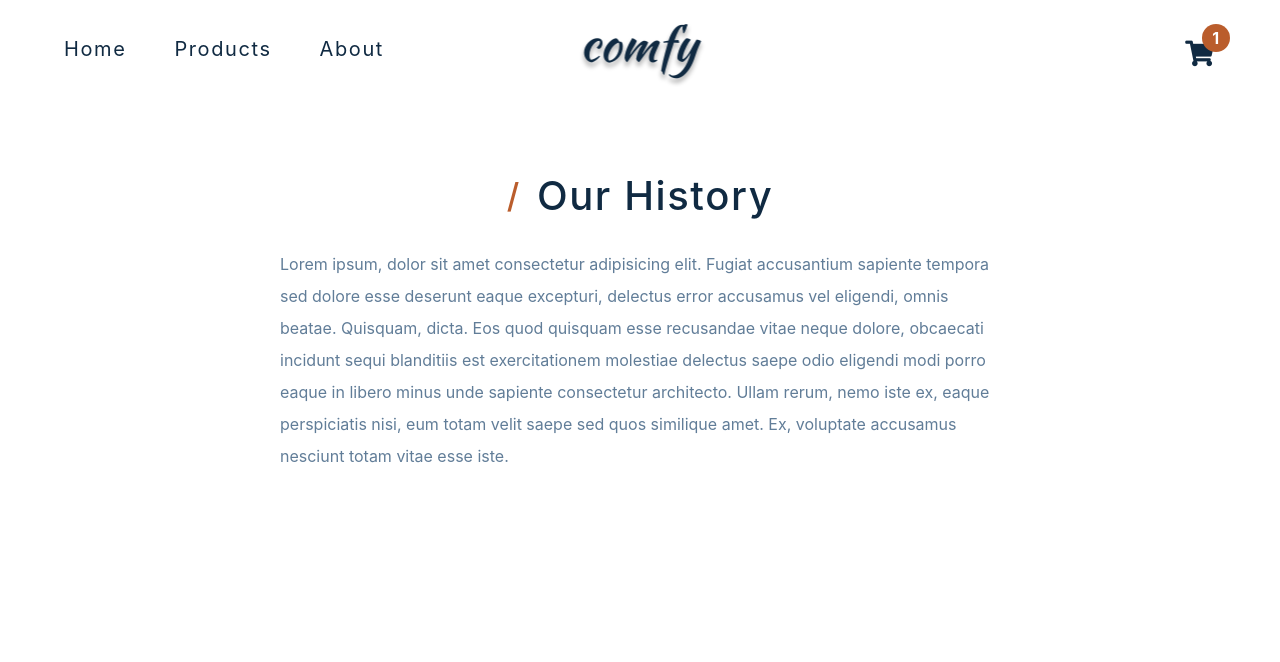
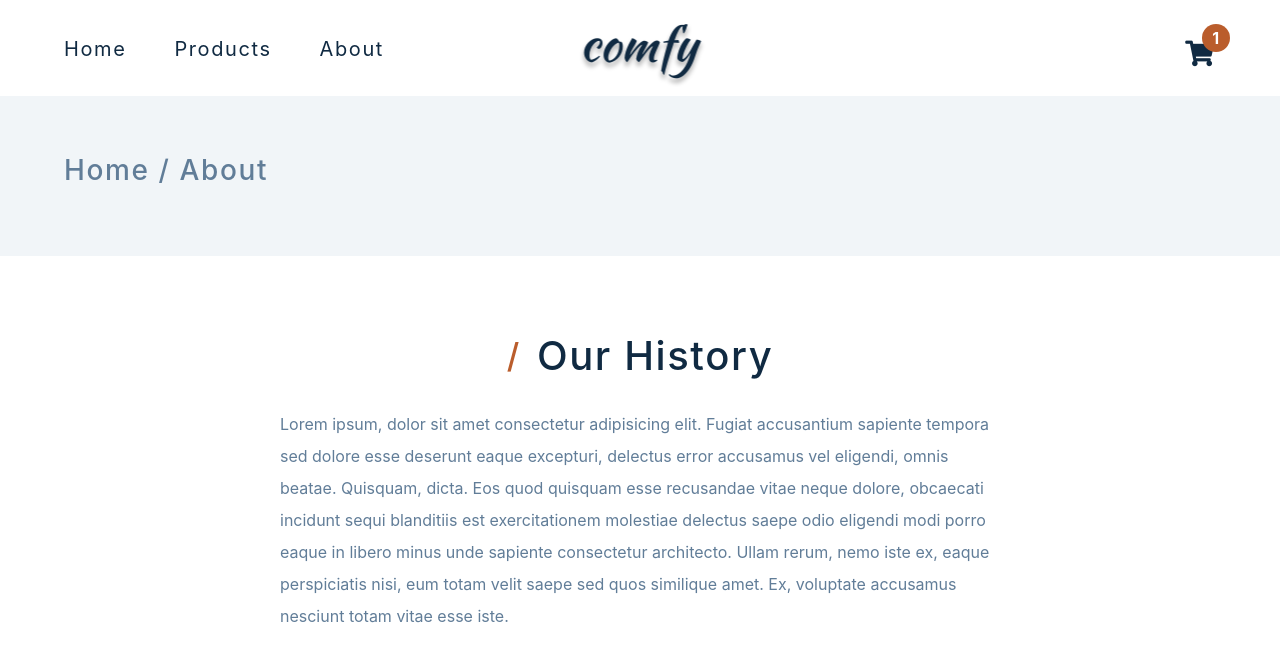
Before and after one commit to agaparkg/e-commerce-react-app, a React (Create React App) app: page /about in a window 1280 px wide. Shown: the top 662 px of the page. Built offline with nearby package versions, Linux system fonts and the light colour scheme.

Commit message:
Latest changes

```diff
--- a/src/components/About.jsx
+++ b/src/components/About.jsx
@@ -1,5 +1,13 @@
+import { useLocation } from 'react-router-dom';
+import PageHero from './PageHero';
+
 const About = () => {
+  let location = useLocation();
+
   return (
+    <>
+      <PageHero path={location.pathname} />
+
       <section class='section section-center about-page'>
         <div class='title'>
           <h2>
@@ -10,14 +18,15 @@ const About = () => {
           Lorem ipsum, dolor sit amet consectetur adipisicing elit. Fugiat
           accusantium sapiente tempora sed dolore esse deserunt eaque excepturi,
           delectus error accusamus vel eligendi, omnis beatae. Quisquam, dicta.
-        Eos quod quisquam esse recusandae vitae neque dolore, obcaecati incidunt
-        sequi blanditiis est exercitationem molestiae delectus saepe odio
-        eligendi modi porro eaque in libero minus unde sapiente consectetur
-        architecto. Ullam rerum, nemo iste ex, eaque perspiciatis nisi, eum
-        totam velit saepe sed quos similique amet. Ex, voluptate accusamus
-        nesciunt totam vitae esse iste.
+          Eos quod quisquam esse recusandae vitae neque dolore, obcaecati
+          incidunt sequi blanditiis est exercitationem molestiae delectus saepe
+          odio eligendi modi porro eaque in libero minus unde sapiente
+          consectetur architecto. Ullam rerum, nemo iste ex, eaque perspiciatis
+          nisi, eum totam velit saepe sed quos similique amet. Ex, voluptate
+          accusamus nesciunt totam vitae esse iste.
         </p>
       </section>
+    </>
   );
 };
 export default About;
--- a/src/components/FeaturedProducts.jsx
+++ b/src/components/FeaturedProducts.jsx
@@ -5,7 +5,7 @@ import SingleProduct from './SingleProduct';
 
 function FeaturedProducts() {
   const [isLoading, setIsLoading] = useState(false);
-  const [featuredProducts, setFeaturedProducts] = useState(
+  const [featuredProducts] = useState(
     products.filter((p) => p.fields.featured)
   );
 
--- /dev/null
+++ b/src/components/PageHero.jsx
@@ -0,0 +1,23 @@
+function PageHero({ path }) {
+  let pathName;
+
+  switch (path) {
+    case '/products':
+      pathName = 'Products';
+      break;
+    case '/about':
+      pathName = 'About';
+      break;
+    default:
+      break;
+  }
+  return (
+    <section className='page-hero'>
+      <div className='section-center'>
+        <h3 className='page-hero-title'>Home / {pathName}</h3>
+      </div>
+    </section>
+  );
+}
+
+export default PageHero;
--- a/src/components/Products.jsx
+++ b/src/components/Products.jsx
@@ -1,15 +1,12 @@
 import { useLocation } from 'react-router-dom';
+import PageHero from './PageHero';
 
 function Products() {
   let location = useLocation();
   console.log('products', location);
   return (
     <>
-      <section class='page-hero'>
-        <div class='section-center'>
-          <h3 class='page-hero-title'>Home / Products</h3>
-        </div>
-      </section>
+      <PageHero path={location.pathname} />
       <section className='products'>
         {/* filters */}
         <div className='filters'>
```
Also changed, not shown: src/components/Hero.jsx (deleted, +0 -11 lines). Lines whose indentation alone changed are shown as unchanged.
